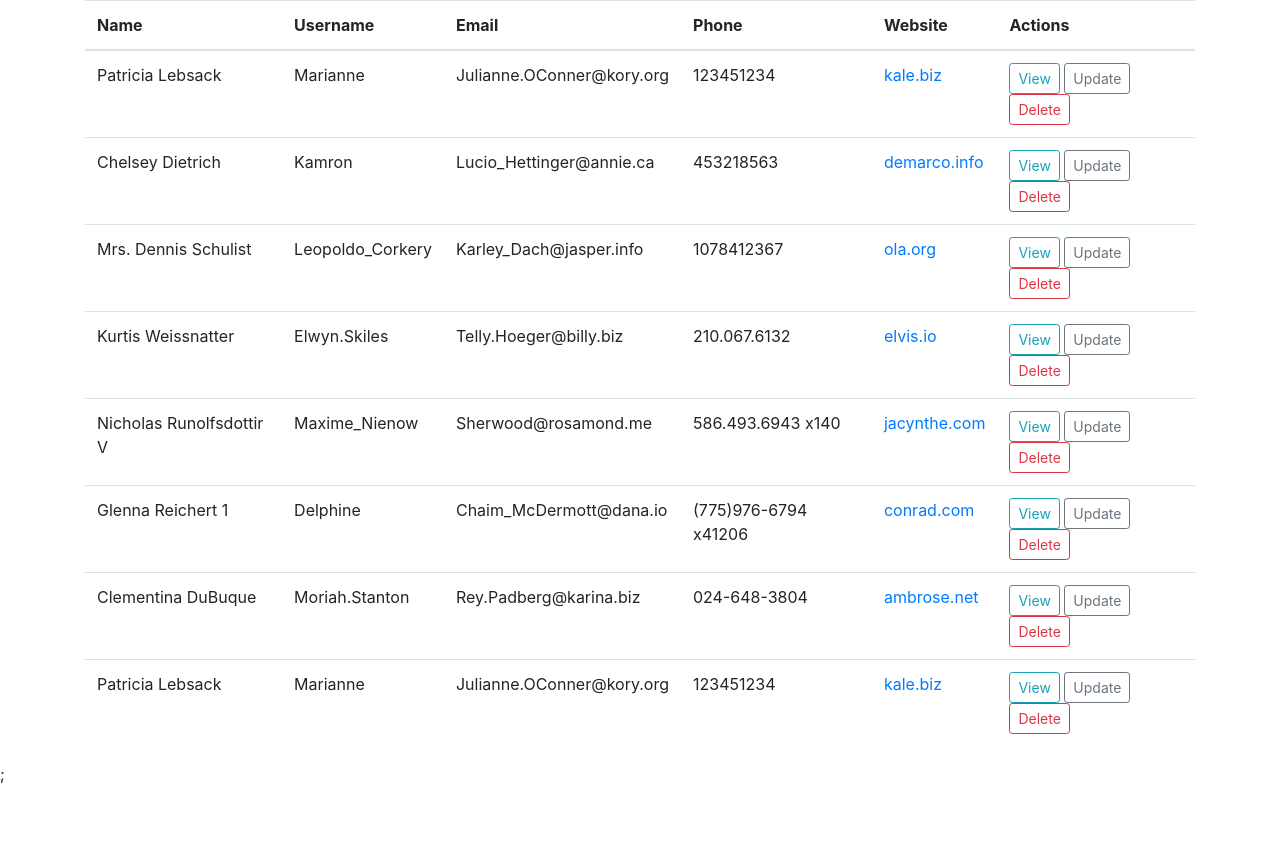
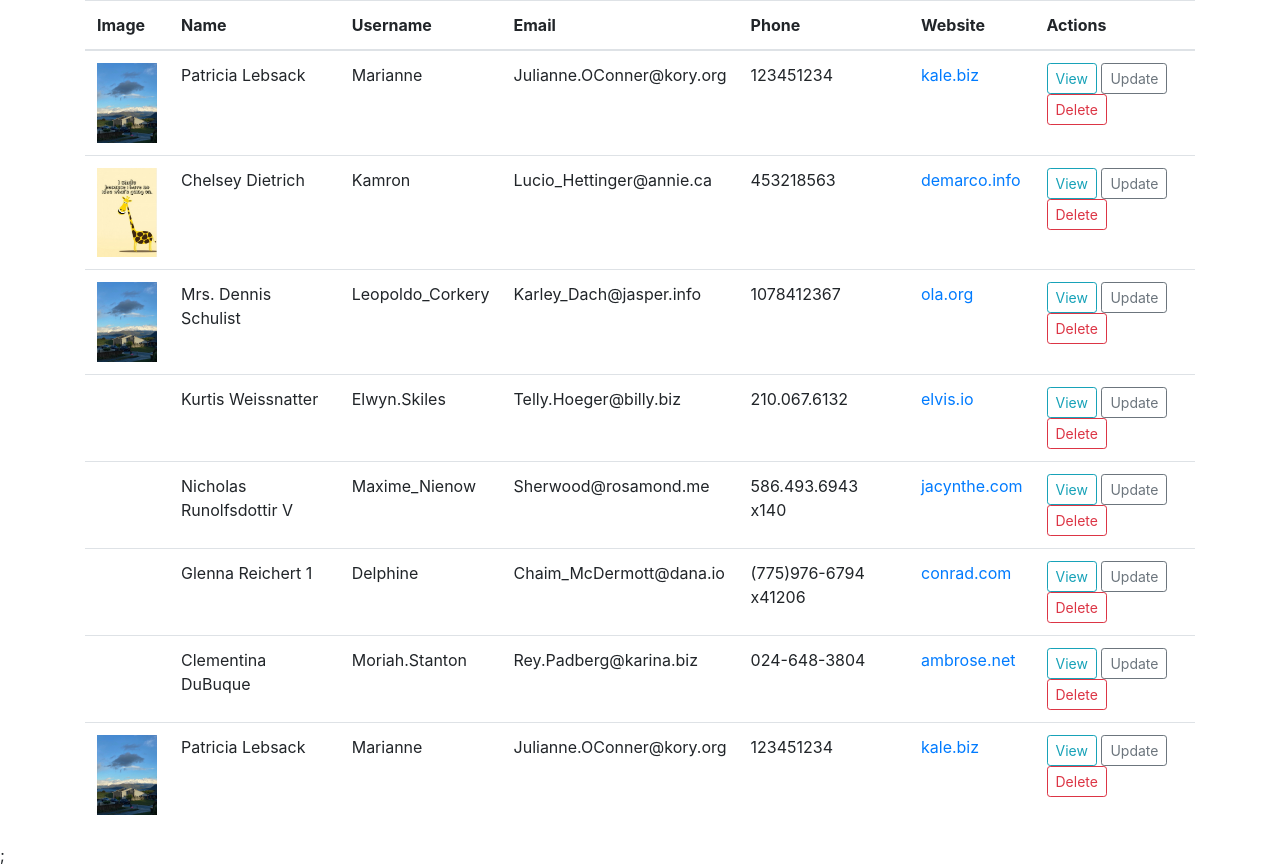
Before and after one commit to op-daniela-vonarb/CRUD, a PHP site: page / in a window 1280 px wide. Before the commit the page ends 783 px from the top, so only its background shows below. Run offline with PHP 8.4, Linux system fonts and the light colour scheme.

Commit message:
display image

```diff
--- a/index.php
+++ b/index.php
@@ -11,6 +11,7 @@ include 'partials/header.php';
     <table class="table">
         <thead>
             <tr>
+                <th>Image</th>
                 <th>Name</th>
                 <th>Username</th>
                 <th>Email</th>
@@ -22,6 +23,11 @@ include 'partials/header.php';
         <tbody>
             <?php foreach ($users as $user): ?>
                 <tr>
+                    <td>
+                        <?php if (isset($user['extension'])): ?>
+                            <img style="width: 60px" src="<?php echo "users/images/${user['id']}.${user['extension']}" ?>" alt="">
+                        <?php endif; ?>
+                    </td>
                     <td><?php echo $user['name'] ?></td>
                     <td><?php echo $user['username'] ?></td>
                     <td><?php echo $user['email'] ?></td>
```
